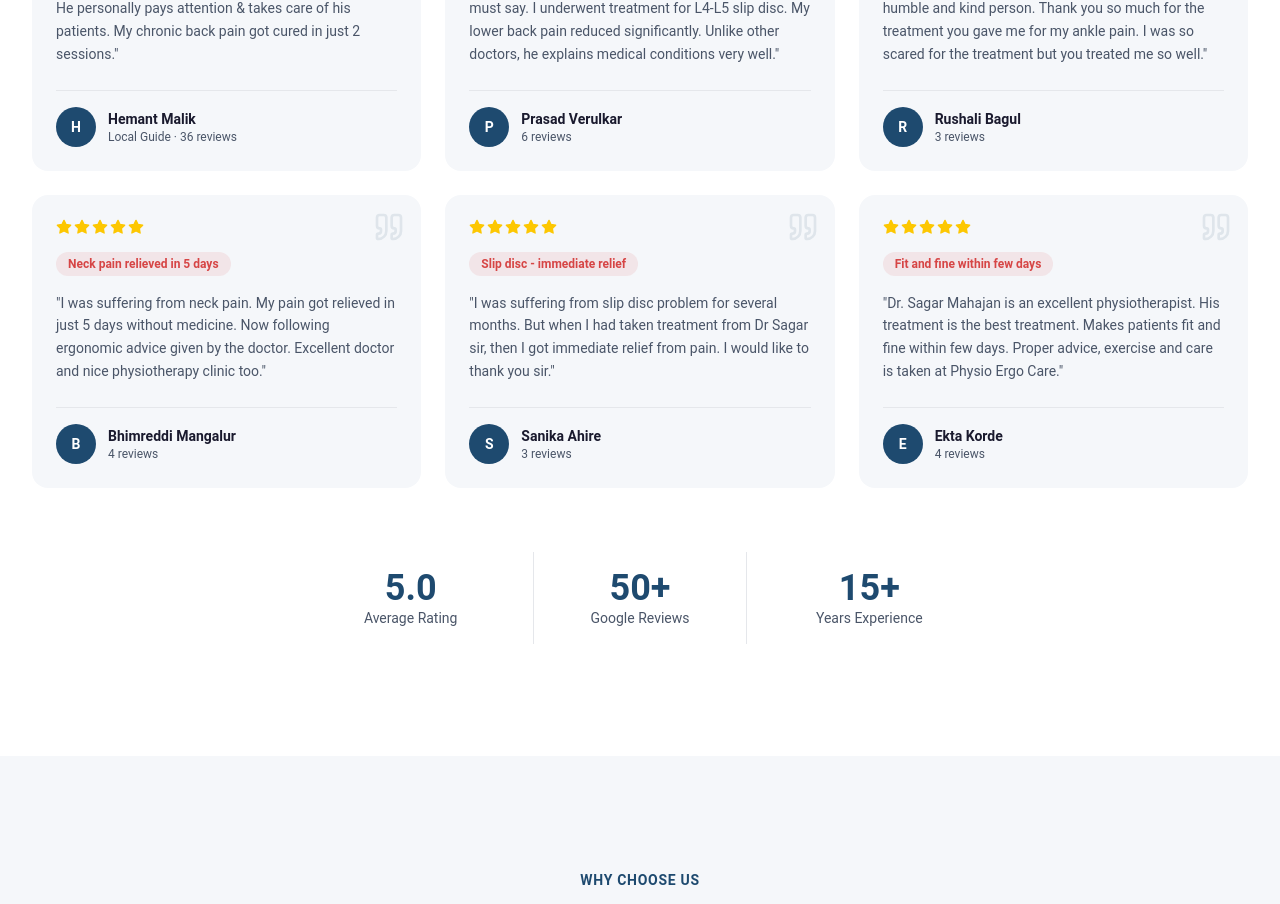
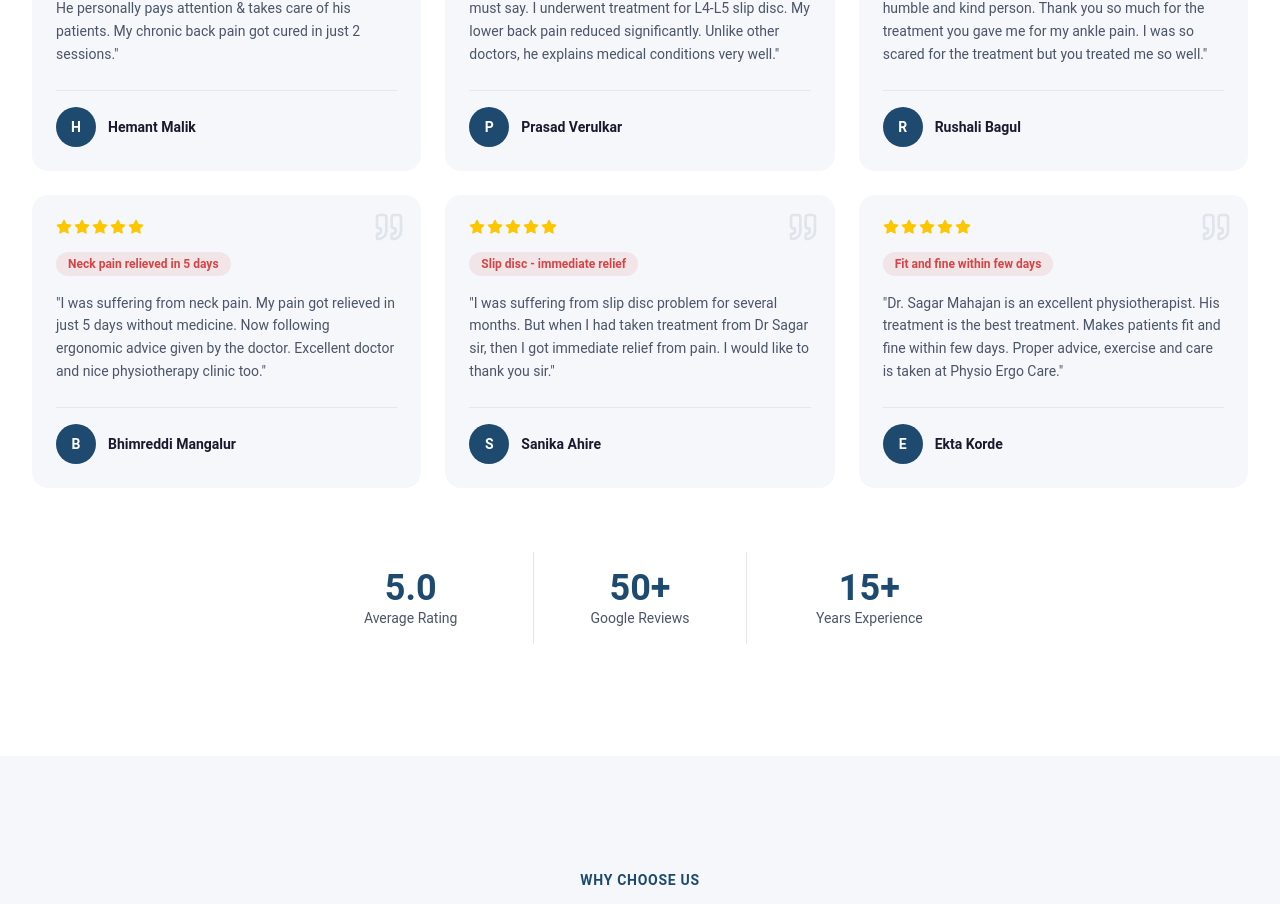
Before and after one commit to tanmay-gp/physio-ergo-care, a React (Vite) app: page / in a window 1280 px wide. Shown: the part 3339-4243 px from the top of the page. Built offline with nearby package versions, Linux system fonts and the light colour scheme; a web font is replaced by a local one.

Commit message:
fix: remove google maps metadata from testimonials
remove role/subtitle showing review counts and local guide status

```diff
--- a/src/sections/Testimonials.jsx
+++ b/src/sections/Testimonials.jsx
@@ -4,42 +4,36 @@ import { Star, Quote } from 'lucide-react';
 const testimonials = [
   {
     name: 'Hemant Malik',
-    role: 'Local Guide · 36 reviews',
     rating: 5,
     text: 'Dr.Mahajan is the best Physiotherapist in Nashik city. He personally pays attention & takes care of his patients. My chronic back pain got cured in just 2 sessions.',
     highlight: 'Chronic back pain cured in 2 sessions',
   },
   {
     name: 'Prasad Verulkar',
-    role: '6 reviews',
     rating: 5,
     text: 'Dr. Sagar Mahajan is a profound physiotherapist I must say. I underwent treatment for L4-L5 slip disc. My lower back pain reduced significantly. Unlike other doctors, he explains medical conditions very well.',
     highlight: 'L4-L5 slip disc treatment',
   },
   {
     name: 'Rushali Bagul',
-    role: '3 reviews',
     rating: 5,
     text: 'Dr Mahajan is an amazing physiotherapist. He is a humble and kind person. Thank you so much for the treatment you gave me for my ankle pain. I was so scared for the treatment but you treated me so well.',
     highlight: 'Ankle pain treatment',
   },
   {
     name: 'Bhimreddi Mangalur',
-    role: '4 reviews',
     rating: 5,
     text: 'I was suffering from neck pain. My pain got relieved in just 5 days without medicine. Now following ergonomic advice given by the doctor. Excellent doctor and nice physiotherapy clinic too.',
     highlight: 'Neck pain relieved in 5 days',
   },
   {
     name: 'Sanika Ahire',
-    role: '3 reviews',
     rating: 5,
     text: 'I was suffering from slip disc problem for several months. But when I had taken treatment from Dr Sagar sir, then I got immediate relief from pain. I would like to thank you sir.',
     highlight: 'Slip disc - immediate relief',
   },
   {
     name: 'Ekta Korde',
-    role: '4 reviews',
     rating: 5,
     text: 'Dr. Sagar Mahajan is an excellent physiotherapist. His treatment is the best treatment. Makes patients fit and fine within few days. Proper advice, exercise and care is taken at Physio Ergo Care.',
     highlight: 'Fit and fine within few days',
@@ -139,7 +133,6 @@ export default function Testimonials() {
                 </div>
                 <div>
                   <p className="font-semibold text-text-primary text-sm">{testimonial.name}</p>
-                  <p className="text-text-secondary text-xs">{testimonial.role}</p>
                 </div>
               </div>
             </div>
```
